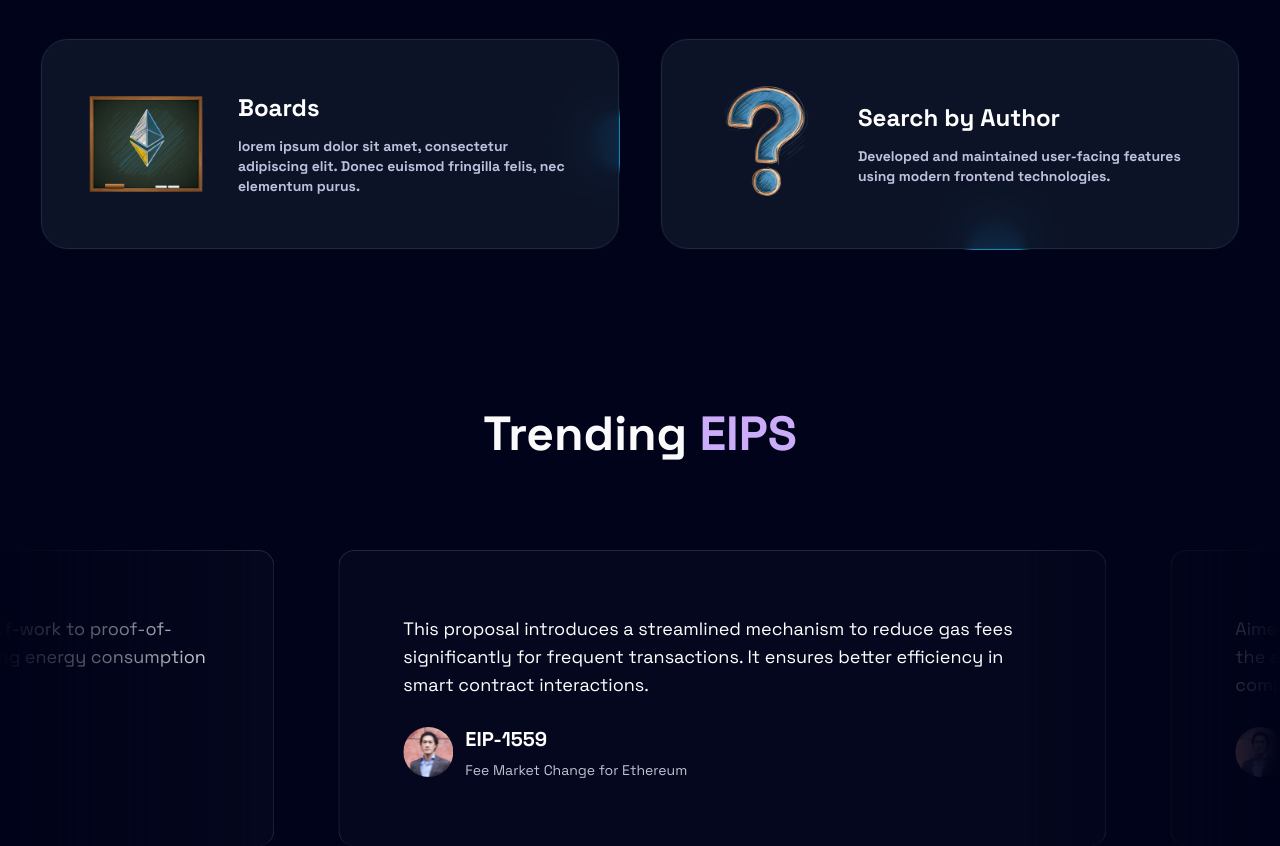
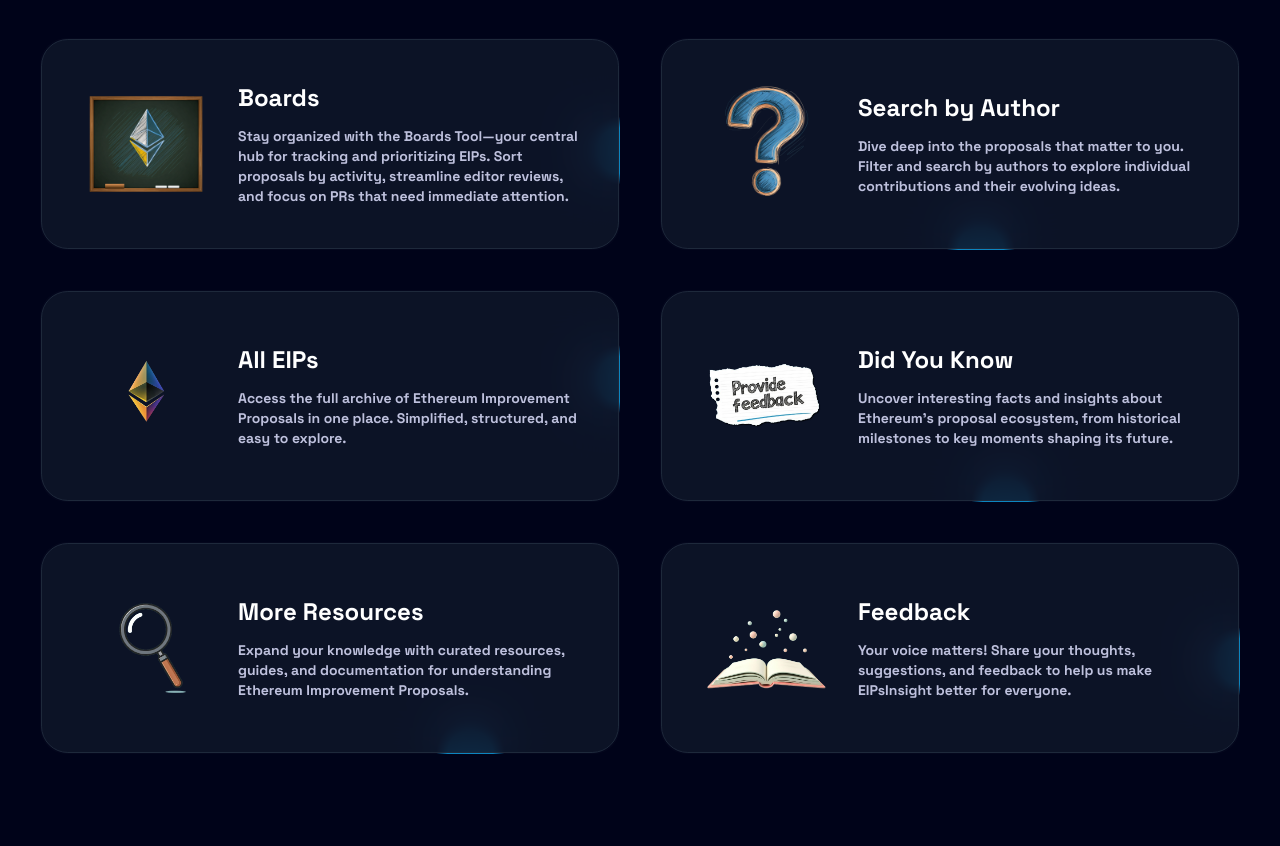
Before and after one commit to dhanushlnaik/eipsv3, a Next.js app: page / in a window 1280 px wide. Shown: the part 992-1838 px from the top of the page. Built offline with nearby package versions, Linux system fonts and the light colour scheme.

Commit message:
Update Data and add new sections for EIPs insights and resources

```diff
--- a/src/data/index.ts
+++ b/src/data/index.ts
@@ -183,23 +183,51 @@ export const workExperience = [
   {
     id: 2,
     title: "Editors Leaderboard",
-    desc: "lorem ipsum dolor sit amet, consectetur adipiscing elit. Donec euismod fringilla felis, nec elementum purus.",
+    desc: "Recognizing the unsung heroes of Ethereum: Track and celebrate EIP Editors based on their contributions and impact in the ecosystem.",
     className: "md:col-span-2", // change to md:col-span-2
     thumbnail: "/DashboardCard2.png",
   },
   {
     id: 3,
     title: "Boards",
-    desc: "lorem ipsum dolor sit amet, consectetur adipiscing elit. Donec euismod fringilla felis, nec elementum purus.",
+    desc: "Stay organized with the Boards Tool—your central hub for tracking and prioritizing EIPs. Sort proposals by activity, streamline editor reviews, and focus on PRs that need immediate attention.",
     className: "md:col-span-2", // change to md:col-span-2
     thumbnail: "/DashboardCard3.png",
   },
   {
     id: 4,
     title: "Search by Author",
-    desc: "Developed and maintained user-facing features using modern frontend technologies.",
+    desc: "Dive deep into the proposals that matter to you. Filter and search by authors to explore individual contributions and their evolving ideas.",
     className: "md:col-span-2",
     thumbnail: "/DashboardCard4.png",
+  },
+  {
+    id: 5,
+    title: "All EIPs",
+    desc: "Access the full archive of Ethereum Improvement Proposals in one place. Simplified, structured, and easy to explore.",
+    className: "md:col-span-2",
+    thumbnail: "/DashboardCard5.png",
+  },
+  {
+    id: 6,
+    title: "Did You Know",
+    desc: "Uncover interesting facts and insights about Ethereum's proposal ecosystem, from historical milestones to key moments shaping its future.",
+    className: "md:col-span-2",
+    thumbnail: "/DashboardCard6.png",
+  },
+  {
+    id: 7,
+    title: "More Resources",
+    desc: "Expand your knowledge with curated resources, guides, and documentation for understanding Ethereum Improvement Proposals.",
+    className: "md:col-span-2",
+    thumbnail: "/DashboardCard7.png",
+  },
+  {
+    id: 8,
+    title: "Feedback",
+    desc: "Your voice matters! Share your thoughts, suggestions, and feedback to help us make EIPsInsight better for everyone.",
+    className: "md:col-span-2",
+    thumbnail: "/DashboardCard8.png",
   },
 ];
 
```
